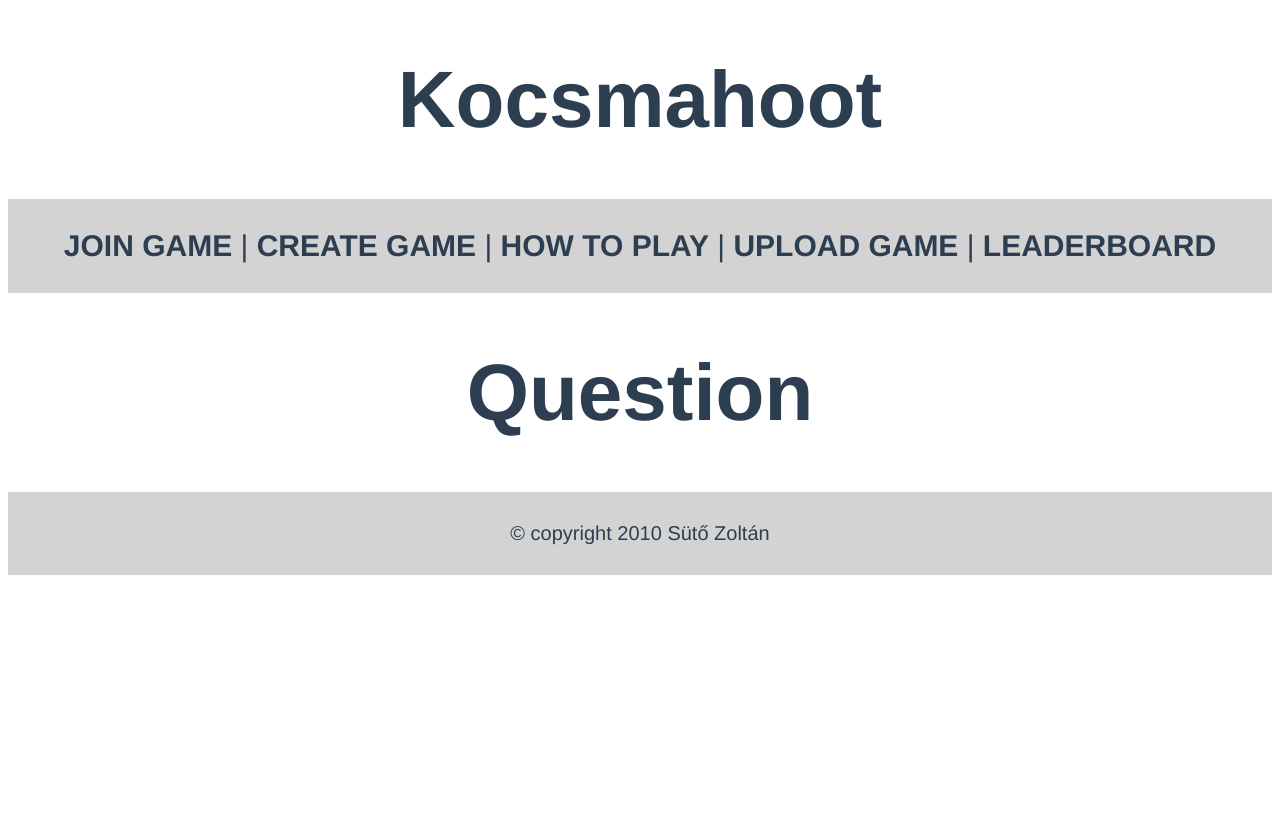
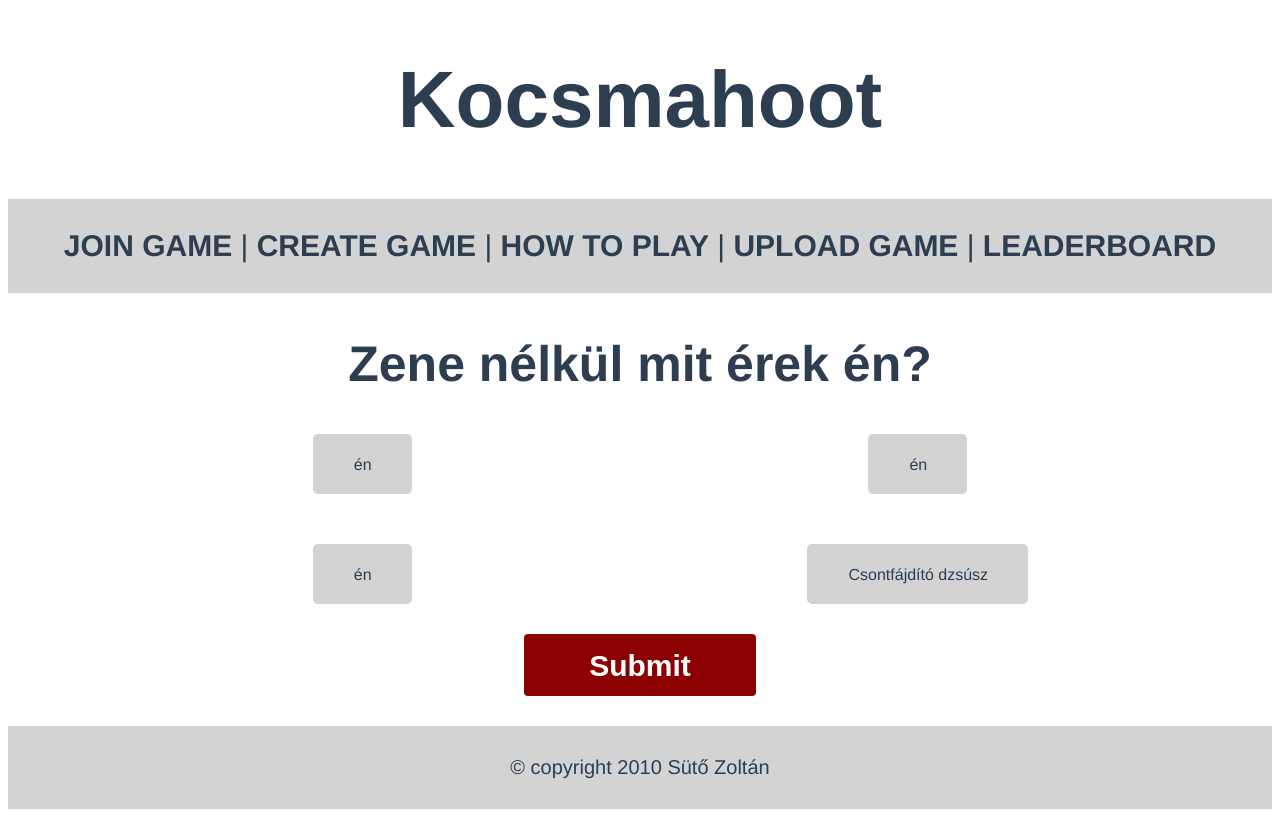
Before and after one commit to evgyom/webes-projekt-kocsmahoot, a Vue app in the folder kocsma-kahoot-frontend-routing/: page /question in a window 1280 px wide. Built offline with nearby package versions, Linux system fonts and the light colour scheme.

Commit message:
imitial version of questions added

```diff
--- /dev/null
+++ b/kocsma-kahoot-frontend-routing/src/assets/dummy_questions.json
@@ -0,0 +1,23 @@
+[
+    {
+        "question": "Zene nélkül mit érek én?",
+        "type": "choice",
+        "answers": ["én", "én", "én", "Csontfájdító dzsúsz"],
+        "correct": 1
+    },
+    {
+        "question": "Igaz-e a következő állítás? A tyúk előbb volt, mint a tojás.",
+        "type": "tf",
+        "correct": false
+    },
+    {
+        "question": "Melyik évben született mindenki közös példaképe, Schmuck Andor?",
+        "type": "numeric",
+        "correct": 1970
+    },
+    {
+        "question": "",
+        "type": "text",
+        "correct": 1974
+    }
+]
--- a/kocsma-kahoot-frontend-routing/src/views/Question.vue
+++ b/kocsma-kahoot-frontend-routing/src/views/Question.vue
@@ -1,7 +1,155 @@
 <template>
-    <div>
-        <h1>
-            Question
-        </h1>
+  <div>
+    <h2>
+      {{questions[questionNumber]["question"]}}
+    </h2>
+  </div>
+  <div class="choice-container" v-if='this.questions[this.questionNumber]["type"]==="choice"'>
+    <div class="option-container" for="option1">
+      <label class="option-label">
+        <input type="radio" id="option1" name="option" value="1" @click="update(1)">
+        <span class="option-text">{{questions[questionNumber]["answers"][0]}}</span>
+      </label>
     </div>
+    <div class="option-container">
+      <label class="option-label">
+        <input type="radio" id="option2" name="option" value="2" @click="update(2)">
+        <span class="option-text">{{questions[questionNumber]["answers"][1]}}</span>
+      </label>
+    </div>
+    <div class="option-container">
+      <label class="option-label">
+        <input type="radio" id="option3" name="option" value="3" @click="update(3)">
+        <span class="option-text">{{questions[questionNumber]["answers"][2]}}</span>
+      </label>
+    </div>
+    <div class="option-container">
+      <label class="option-label">
+        <input type="radio" id="option4" name="option" value="4" @click="update(4)">
+        <span class="option-text">{{questions[questionNumber]["answers"][3]}}</span>
+      </label>
+    </div>
+  </div>
+
+  <div class="tf-container" v-if='this.questions[this.questionNumber]["type"]==="tf"'>
+    <div class="option-container" for="optionT">
+      <label class="option-label">
+        <input type="radio" id="optionT" name="option" value="true" @click="update(true)">
+        <span class="option-text">True</span>
+      </label>
+    </div>
+    <div class="option-container">
+      <label class="option-label">
+        <input type="radio" id="optionF" name="option" value="false" @click="update(false)">
+        <span class="option-text">False</span>
+      </label>
+    </div>
+  </div>
+
+  <div class="numeric-container" v-if='this.questions[this.questionNumber]["type"]==="numeric"'>
+    <div class="option-container">
+      <input type="number" id="numeric-ans" v-model.lazy.trim="numericAns">
+    </div>
+  </div>
+
+  <div id="submit-button-holder">
+    <button id="submit-button" @click="submit()">Submit</button>
+  </div>
 </template>
+
+
+<script>
+  import questions_json from "../assets/dummy_questions.json";
+
+  export default {
+    props: {
+      number: {type: Number, default: 0}
+    },
+    data() {
+      return {
+        answer: 0,
+        numericAns: 0,
+        questions: questions_json,
+        questionNumber: this.number
+      };
+    },
+
+    methods: {
+      update(selected) {
+        this.answer = selected;
+      },
+      submit() {
+        if(this.questions[this.questionNumber]["type"]==="numeric") {
+          console.log(this.numericAns)
+        } else {
+          console.log(this.answer)
+        };
+        this.questionNumber += 1;
+      }
+    }
+  };
+</script>
+
+
+<style>
+  .choice-container {
+    display: grid;
+    grid-template-columns: 40% 40%;
+    grid-gap: 50px 50px;
+    justify-content: center;
+  }
+
+  .tf-container {
+    display: grid;
+    grid-template-columns: 40% 40%;
+    grid-gap: 50px 50px;
+    justify-content: center;
+  }
+
+  .option-container {
+    display: flex;
+    justify-self: center;
+    justify-content: center;
+    margin-left: 100px;
+    margin-right: 100px;
+  }
+
+  .option-label {
+    border-style: solid;
+    border-color: lightgrey;
+    border-width: 20px;
+    border-radius: 5px;
+    background: lightgrey;
+  }
+
+  .option-text {
+    margin-right: 20px;
+  }
+
+  input[type="radio"] {
+    opacity: 0;
+  }
+
+  input[type="radio"]:checked + span {
+    color: darkred;
+    font-weight: bold;
+  }
+
+  #submit-button-holder {
+    display: flex;
+    margin: auto;
+    width: 20%;
+    justify-content: center;
+  }
+
+  #submit-button {
+    display: block;
+    margin: 30px auto;
+    min-width: 200px;
+    font-size: 30px;
+    margin-left: 10px;
+    margin-right: 10px;
+    background-color: darkred;
+    justify-self: center;
+  }
+</style>
```
